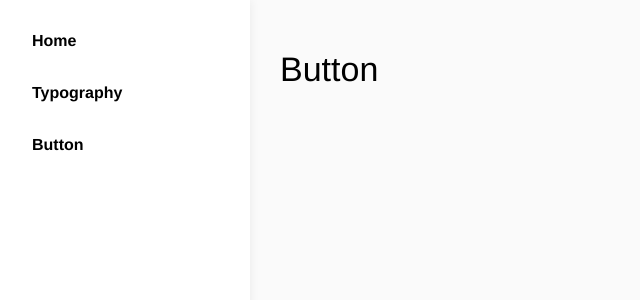
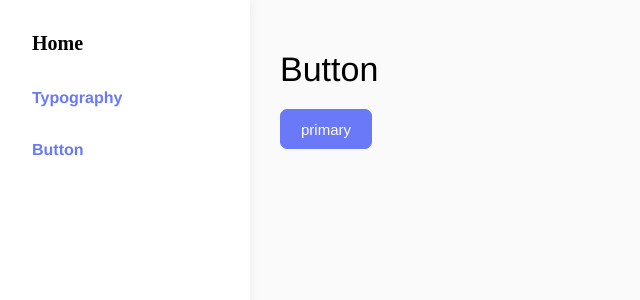
Before and after one commit to truanthh/ui-tiny-kit, a Vue app: page /button in a window 1280 px wide. Shown: the top 300 px of the page, without its empty margins (0-640 px from the left). Built offline with nearby package versions, Linux system fonts and the light colour scheme.

Commit message:
morning commit

```diff
--- a/src/components/Button.vue
+++ b/src/components/Button.vue
@@ -1,5 +1,97 @@
-<script setup></script>
+<script setup>
+const props = defineProps({
+  label: {
+    type: String,
+    default: "button",
+  },
+  color: {
+    type: String,
+    default: "primary",
+  },
+});
+</script>
 
-<template></template>
+<template>
+  <button :class="['btn', `btn_${color}`]">{{ label }}</button>
+</template>
 
-<style scoped></style>
+<style lang="scss" scoped>
+.btn {
+  margin-right: 10px;
+  margin-bottom: 10px;
+  padding: 0 20px;
+  height: 40px;
+  color: #fff;
+  border-radius: 7px;
+  border: none;
+  cursor: pointer;
+  font-size: 15px;
+  transition: 0.2s;
+  &_primary {
+    background: var(--primary);
+    border: 1px solid var(--primary);
+    &:enabled:hover {
+      background: var(--primary-hover);
+    }
+  }
+  &_second {
+    background: var(--second);
+    border: 1px solid var(--second);
+    &:enabled:hover {
+      background: var(--second-hover);
+    }
+  }
+  &_success {
+    background: var(--success);
+    border: 1px solid var(--success);
+    &:enabled:hover {
+      background: var(--success-hover);
+    }
+  }
+  &_info {
+    background: var(--info);
+    border: 1px solid var(--info);
+    &:enabled:hover {
+      background: var(--info-hover);
+    }
+  }
+  &_warning {
+    background: var(--warning);
+    border: 1px solid var(--warning);
+    &:enabled:hover {
+      background: var(--warning-hover);
+    }
+  }
+  &_danger {
+    background: var(--danger);
+    border: 1px solid var(--danger);
+    &:enabled:hover {
+      background: var(--danger-hover);
+    }
+  }
+  &:disabled {
+    opacity: 0.6;
+    cursor: default;
+  }
+  &_rounded {
+    border-radius: 15px;
+  }
+  &_outlined {
+    background: transparent;
+    color: #000;
+    &:hover {
+      color: #fff;
+    }
+  }
+  &_icon {
+    padding: 0;
+    width: 40px;
+    height: 40px;
+    border-radius: 50%;
+  }
+  &_large {
+    height: 48px;
+    padding: 0 30px;
+  }
+}
+</style>
--- a/src/components/layout/Sidebar.vue
+++ b/src/components/layout/Sidebar.vue
@@ -41,7 +41,12 @@ const links = ref([
     font-weight: bold;
     margin-bottom: 10px;
     &:hover {
-      border-color: var(--primary-color);
+      border-color: var(--primary);
+    }
+    b {
+      font-family: cursive;
+      font-size: 20px;
+      color: black;
     }
   }
 }
--- a/src/styles/global.scss
+++ b/src/styles/global.scss
@@ -23,7 +23,7 @@ body {
 }
 
 a {
-  color: var(--primary-color);
+  color: var(--primary);
   text-decoration: none;
 }
 
--- a/src/views/ButtonView.vue
+++ b/src/views/ButtonView.vue
@@ -1,7 +1,10 @@
-<script setup></script>
+<script setup>
+import Button from "@/components/Button.vue";
+</script>
 
 <template>
   <h1 class="heading-1">Button</h1>
+  <Button label="primary" />
 </template>
 
 <style scoped></style>
--- a/vite.config.js
+++ b/vite.config.js
@@ -1,16 +1,14 @@
-import { fileURLToPath, URL } from 'node:url'
+import { fileURLToPath, URL } from "node:url";
 
-import { defineConfig } from 'vite'
-import vue from '@vitejs/plugin-vue'
+import { defineConfig } from "vite";
+import vue from "@vitejs/plugin-vue";
 
 // https://vitejs.dev/config/
 export default defineConfig({
-  plugins: [
-    vue(),
-  ],
+  plugins: [vue()],
   resolve: {
     alias: {
-      '@': fileURLToPath(new URL('./src', import.meta.url))
-    }
-  }
-})
+      "@": fileURLToPath(new URL("./src", import.meta.url)),
+    },
+  },
+});
```
